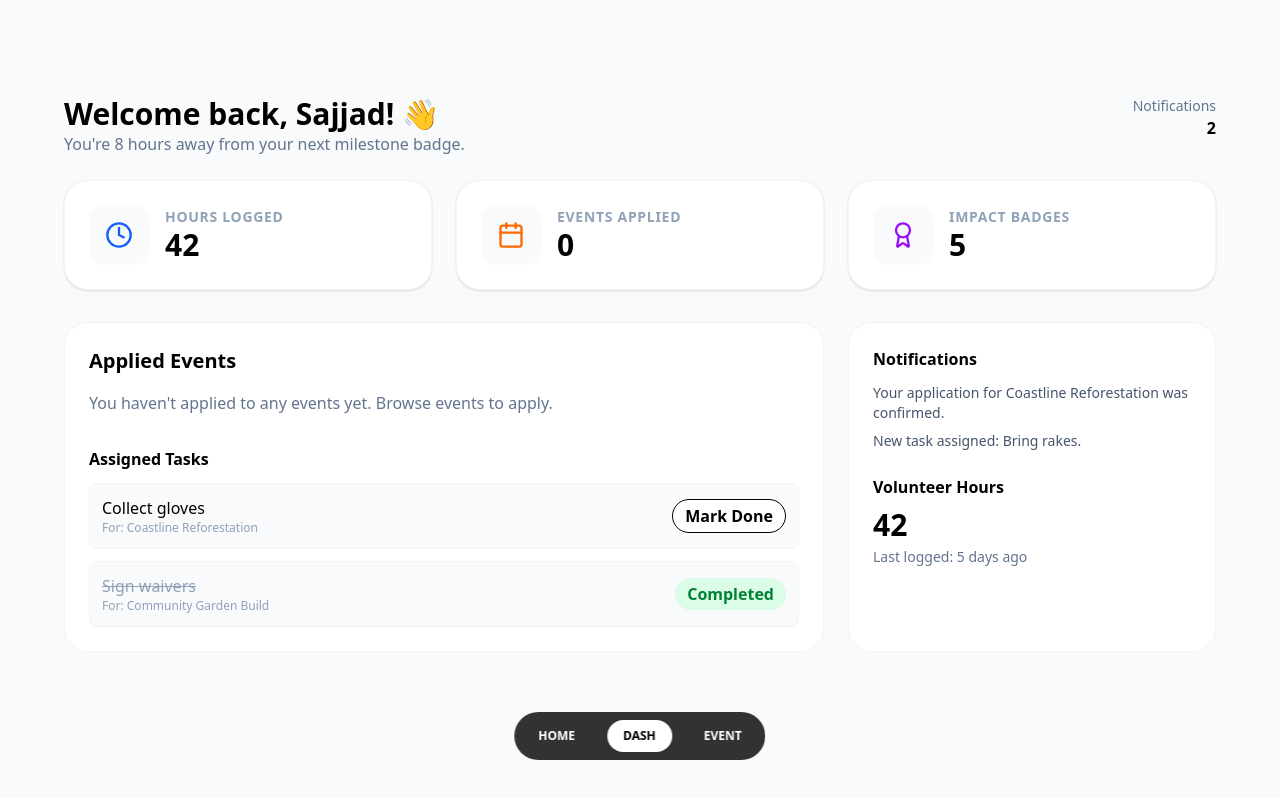
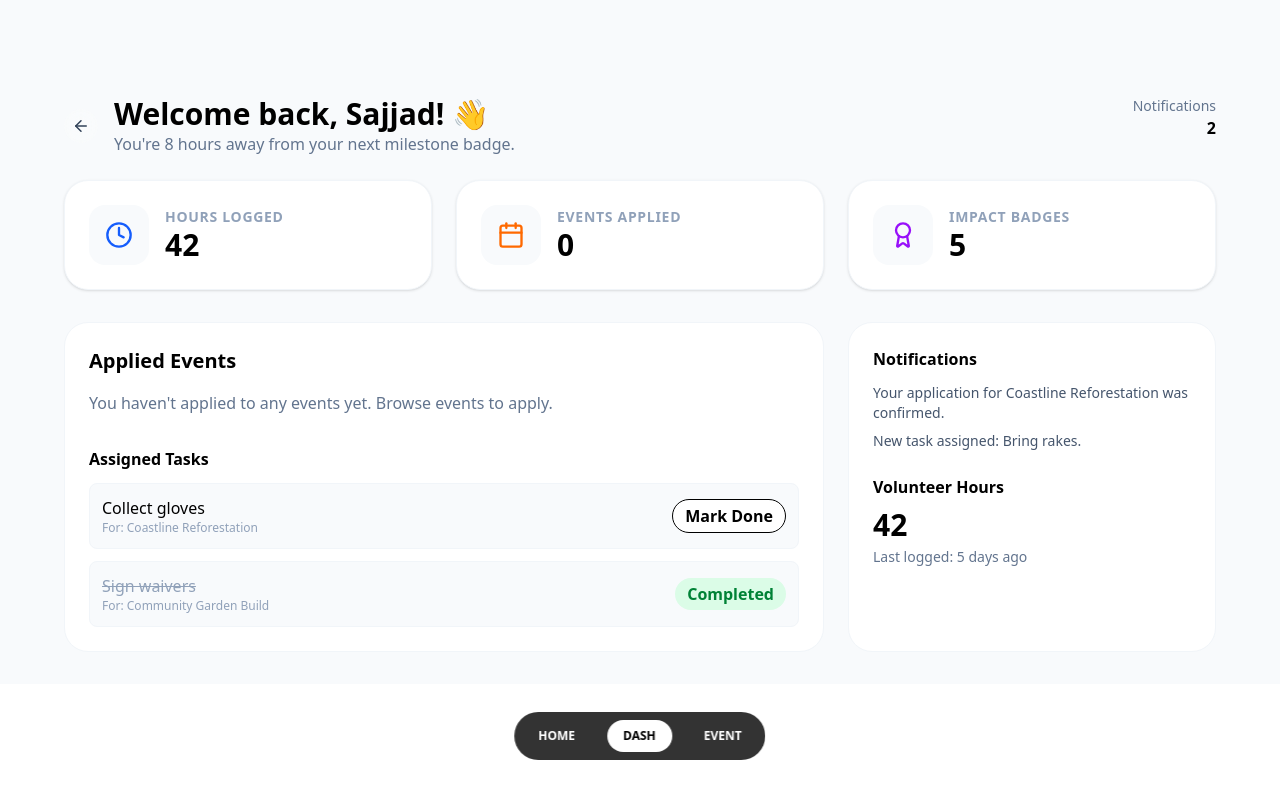
Before and after one commit to Fanged-Panda/VolunteerHub, a React (Vite) app: page / in a window 1280 px wide. Both pictures are taken after a click on the button "DASH". Shown: the top 798 px of the page. Built offline with nearby package versions, Linux system fonts and the light colour scheme.

Commit message:
added current page indicator, back button leads to home page

```diff
--- a/src/App.jsx
+++ b/src/App.jsx
@@ -7,33 +7,19 @@ export default function App() {
   const [currentPage, setCurrentPage] = useState('home');
   const [selectedEventId, setSelectedEventId] = useState(null);
 
-  function navClass(page) {
-    return `px-4 py-2 text-xs font-bold uppercase relative transition-all duration-300 ${currentPage === page ? 'bg-white text-black rounded-full' : 'text-white'}`;
-  }
-
   return (
     <div>
       {/* Navigation */}
       <div className="fixed bottom-10 left-1/2 -translate-x-1/2 flex gap-4 bg-black/80 backdrop-blur-md p-2 rounded-full z-[100]">
-        <button onClick={() => setCurrentPage('home')} className={navClass('home')}>Home</button>
-        <button onClick={() => setCurrentPage('dashboard')} className={navClass('dashboard')}>Dash</button>
-        <button onClick={() => setCurrentPage('event')} className={navClass('event')}>Event</button>
+        <button onClick={() => setCurrentPage('home')} className={`px-4 py-2 text-xs font-bold uppercase ${currentPage === 'home' ? 'bg-white text-black rounded-full' : 'text-white'}`}>Home</button>
+        <button onClick={() => setCurrentPage('dashboard')} className={`px-4 py-2 text-xs font-bold uppercase ${currentPage === 'dashboard' ? 'bg-white text-black rounded-full' : 'text-white'}`}>Dash</button>
+        <button onClick={() => setCurrentPage('event')} className={`px-4 py-2 text-xs font-bold uppercase ${currentPage === 'event' ? 'bg-white text-black rounded-full' : 'text-white'}`}>Event</button>
       </div>
 
-      {/* Page container with smooth transitions by toggling visibility */}
-      <div className="relative min-h-screen">
-        <div className={`transition-all duration-500 ${currentPage === 'home' ? 'relative opacity-100 translate-y-0' : 'absolute inset-0 opacity-0 -translate-y-4 pointer-events-none'}`}>
-          <Home setCurrentPage={setCurrentPage} setSelectedEvent={setSelectedEventId} />
-        </div>
-
-        <div className={`transition-all duration-500 ${currentPage === 'dashboard' ? 'relative opacity-100 translate-y-0' : 'absolute inset-0 opacity-0 -translate-y-4 pointer-events-none'}`}>
-          <VolunteerDashboard setCurrentPage={setCurrentPage} setSelectedEvent={setSelectedEventId} />
-        </div>
-
-        <div className={`transition-all duration-500 ${currentPage === 'event' ? 'relative opacity-100 translate-y-0' : 'absolute inset-0 opacity-0 -translate-y-4 pointer-events-none'}`}>
-          <EventPage selectedEventId={selectedEventId} setSelectedEvent={setSelectedEventId} />
-        </div>
-      </div>
+      {/* Pages */}
+      {currentPage === 'home' && <Home setCurrentPage={setCurrentPage} setSelectedEvent={setSelectedEventId} />}
+      {currentPage === 'dashboard' && <VolunteerDashboard setCurrentPage={setCurrentPage} setSelectedEvent={setSelectedEventId} />}
+      {currentPage === 'event' && <EventPage selectedEventId={selectedEventId} setSelectedEvent={setSelectedEventId} setCurrentPage={setCurrentPage} />}
     </div>
   );
 }
--- a/src/pages/EventPage.jsx
+++ b/src/pages/EventPage.jsx
@@ -7,7 +7,7 @@ const SAMPLE_EVENTS = [
   { id: 'e3', title: 'Beach Cleanup', category: 'Environment', date: 'Feb 21, 2026', location: 'North Beach', summary: 'Collect debris and sort recyclables.', details: 'Bring sun protection and reusable gloves.' },
 ];
 
-export default function EventPage({ selectedEventId, setSelectedEvent }) {
+export default function EventPage({ selectedEventId, setSelectedEvent, setCurrentPage }) {
   const [events] = useState(SAMPLE_EVENTS);
   const [query, setQuery] = useState('');
   const [category, setCategory] = useState('All');
@@ -52,7 +52,7 @@ export default function EventPage({ selectedEventId, setSelectedEvent }) {
   const categories = ['All', ...Array.from(new Set(events.map((e) => e.category)))];
 
   return (
-    <div className="min-h-screen bg-white pb-20">
+    <div className="min-h-full bg-white pb-20">
       {/* Event Header Image */}
       <div className="h-[300px] w-full relative">
         <img
@@ -61,7 +61,7 @@ export default function EventPage({ selectedEventId, setSelectedEvent }) {
           alt="Environmental Volunteering"
         />
         <div className="absolute inset-0 bg-gradient-to-t from-black/60 to-transparent" />
-        <button className="absolute top-6 left-6 bg-white/20 backdrop-blur-md p-3 rounded-full text-white hover:bg-white/40">
+        <button onClick={() => { setCurrentPage?.('home'); setSelectedEvent?.(null); }} className="absolute top-6 left-6 bg-white/20 backdrop-blur-md p-3 rounded-full text-white hover:bg-white/40">
           <ArrowLeft size={20} />
         </button>
       </div>
--- a/src/pages/Home.jsx
+++ b/src/pages/Home.jsx
@@ -9,7 +9,7 @@ export default function App({ setCurrentPage, setSelectedEvent }) {
   ];
 
   return (
-    <div className="min-h-screen bg-white text-slate-900 font-sans selection:bg-orange-100">
+    <div className="min-h-full bg-white text-slate-900 font-sans selection:bg-orange-100">
       {/* Navbar */}
       <nav className="flex items-center justify-between px-10 py-6 sticky top-0 bg-white/80 backdrop-blur-md z-50">
         <div className="flex items-center gap-2">
--- a/src/pages/VolunteerDashboard.jsx
+++ b/src/pages/VolunteerDashboard.jsx
@@ -1,5 +1,5 @@
 import React, { useEffect, useState } from 'react';
-import { Calendar, Clock, Award, MapPin } from 'lucide-react';
+import { Calendar, Clock, Award, MapPin, ArrowLeft } from 'lucide-react';
 
 const SAMPLE_EVENTS = [
   { id: 'e1', title: 'Coastline Reforestation', date: 'Feb 28', location: 'Sunset Cove' },
@@ -42,12 +42,17 @@ export default function VolunteerDashboard({ setCurrentPage, setSelectedEvent })
   ];
 
   return (
-    <div className="min-h-screen bg-slate-50 p-8 pt-24">
+    <div className="min-h-full bg-slate-50 p-8 pt-24">
       <div className="max-w-6xl mx-auto">
         <header className="mb-6 flex items-start justify-between">
-          <div>
-            <h1 className="text-3xl font-black">Welcome back, Sajjad! 👋</h1>
-            <p className="text-slate-500 font-medium">You're {Math.max(0, 10 - hours % 10)} hours away from your next milestone badge.</p>
+          <div className="flex items-center gap-4">
+            <button onClick={() => setCurrentPage?.('home')} className="bg-white/20 backdrop-blur-md p-2 rounded-full text-slate-700 hover:bg-white/40">
+              <ArrowLeft size={18} />
+            </button>
+            <div>
+              <h1 className="text-3xl font-black">Welcome back, Sajjad! 👋</h1>
+              <p className="text-slate-500 font-medium">You're {Math.max(0, 10 - hours % 10)} hours away from your next milestone badge.</p>
+            </div>
           </div>
           <div className="text-right">
             <p className="text-sm text-slate-500">Notifications</p>
```
